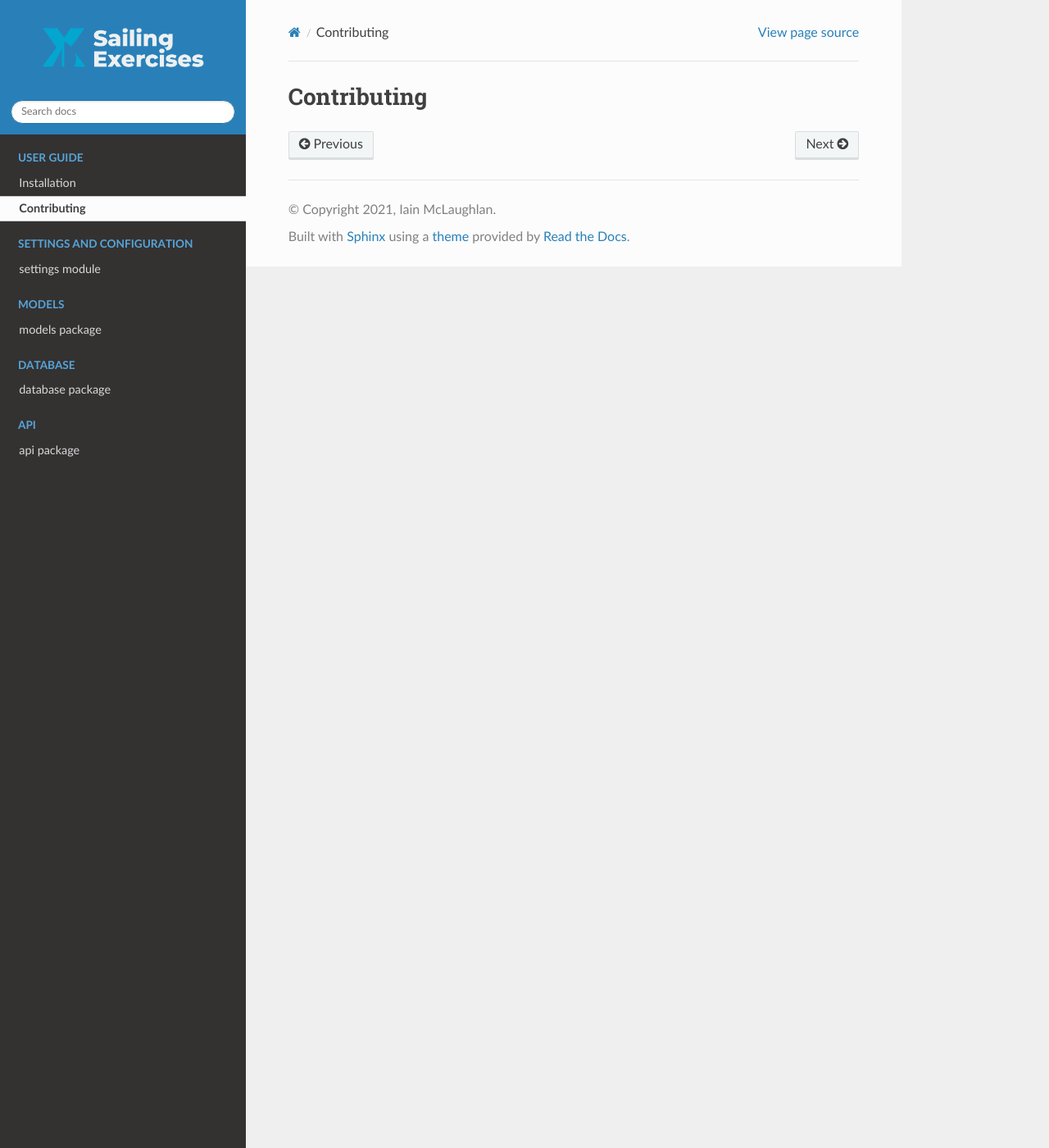
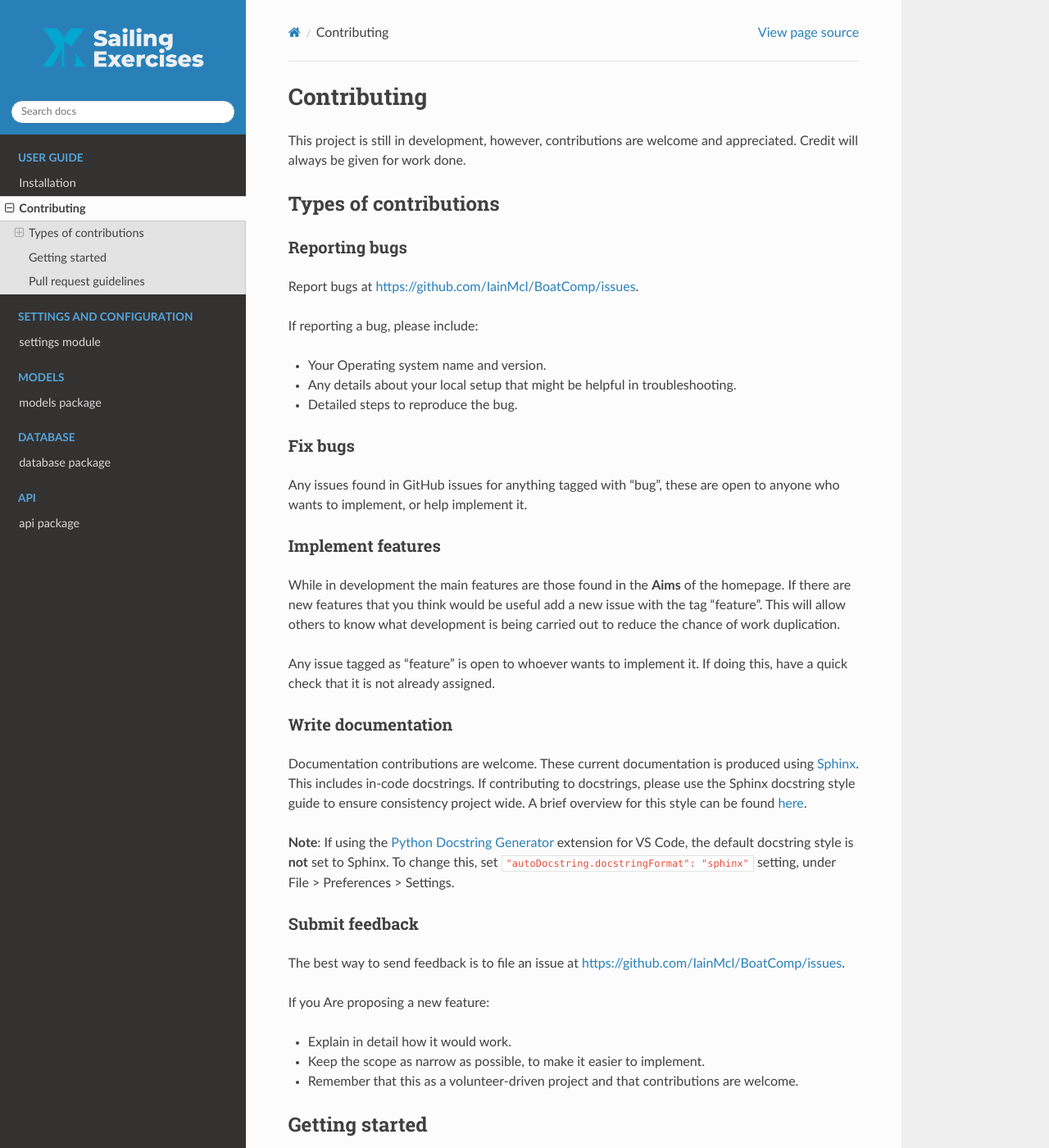
Before and after one commit to IainMcl/BoatComp, a Sphinx documentation site: the page built from docs/source/contributing.rst, in a window 1280 px wide and 1400 px high. Shown: the whole window at 82% size. Built offline with Sphinx 7.4.7 and the Read the Docs theme 2.0.0, drawn with Linux system fonts in a browser that asks for light colours; some of the changed text lies outside the part shown.

Commit message:
Install and contribution doc added.

```diff
--- a/docs/source/contributing.rst
+++ b/docs/source/contributing.rst
@@ -1,2 +1,132 @@
 Contributing
 ============
+
+This project is still in development, however, contributions are welcome and
+appreciated. Credit will always be given for work done.
+
+Types of contributions
+----------------------
+
+Reporting bugs
+^^^^^^^^^^^^^^
+
+Report bugs at https://github.com/IainMcl/BoatComp/issues.
+
+If reporting a bug, please include:
+
+* Your Operating system name and version.
+* Any details about your local setup that might be helpful in troubleshooting.
+* Detailed steps to reproduce the bug.
+
+Fix bugs
+^^^^^^^^
+
+Any issues found in GitHub issues for anything tagged with "bug", these are open
+to anyone who wants to implement, or help implement it.
+
+Implement features
+^^^^^^^^^^^^^^^^^^
+
+While in development the main features are those found in the **Aims** of the
+homepage. If there are new features that you think would be useful add a new
+issue with the tag "feature". This will allow others to know what development is
+being carried out to reduce the chance of work duplication.
+
+Any issue tagged as "feature" is open to whoever wants to implement it. If doing
+this, have a quick check that it is not already assigned.
+
+Write documentation
+^^^^^^^^^^^^^^^^^^^
+
+Documentation contributions are welcome. These current documentation is produced
+using `Sphinx <https://www.sphinx-doc.org/en/master/>`_. This includes in-code
+docstrings. If contributing to docstrings, please use the Sphinx docstring
+style guide to ensure consistency project wide. A brief overview for this style
+can be found `here <https://sphinx-rtd-tutorial.readthedocs.io/en/latest/docstrings.html>`_.
+
+**Note**: If using the `Python Docstring Generator <https://marketplace.visualstudio.com/items?itemName=njpwerner.autodocstring>`_
+extension for VS Code, the default docstring style is **not** set to Sphinx. To
+change this, set :code:`"autoDocstring.docstringFormat": "sphinx"` setting,
+under File > Preferences > Settings.
+
+Submit feedback
+^^^^^^^^^^^^^^^
+
+The best way to send feedback is to file an issue at https://github.com/IainMcl/BoatComp/issues.
+
+If you Are proposing a new feature:
+
+* Explain in detail how it would work.
+* Keep the scope as narrow as possible, to make it easier to implement.
+* Remember that this as a volunteer-driven project and that contributions are
+  welcome.
+
+Getting started
+---------------
+
+If you are looking to contribute, here are some setup steps for local
+development.
+
+#. Fork the *boatcomp* repo on GitHub.
+#. Clone your fork locally:
+
+   .. code-block:: git
+
+     $ git clone git@github.com:<your-user-name>/BoatComp.git
+
+#. Set up your virtual environment:
+
+   .. code-block:: bash
+
+     $ cd BoatComp
+     $ python -m venv ENV # Ensure your environment name (here ENV) is not included in version control.
+     $ python setup.py develop
+
+#. Create a branch for local development:
+
+   .. code-block:: git
+
+     $ git checkout -b <your-branch-name>
+
+   Use this branch for development as your :code:`main` branch.
+
+#. Type checking. We are trying to encourage the use of the typing functionality
+   added to python in version 3.9. For this to be checked, run :code:`mypy`
+   checks for all changes.
+
+   .. code-block:: bash
+
+     $ mypy <file-name.py>
+
+   This will identify any untyped, or incorrectly used variables. This is
+   particularly important with function definitions to encourage correct usage.
+
+
+#. When you are done making changes, check that your changes pass tests with
+   :code:`pytest` including different versions of Python using :code:`tox`.
+
+   .. code-block:: bash
+
+     $ pytest
+     $ tox
+
+#. Commit and push your changes to GitHub:
+
+   .. code-block:: bash
+
+     $ git add .
+     $ git commit -m "Short description" -m "Long description"
+     $ git push origin <your-branch-name>
+
+#. Submit a pull request through the GitHub website.
+
+
+Pull request guidelines
+-----------------------
+
+Before you submit a pull request, check that it meets these guideline:
+
+#. The pull request should include tests.
+#. If the pull request adds functionality, the docs should be updates. Put your
+   new functionality into a docstring.
+#. Check any other requirements to pass builds.
--- a/docs/source/installation.rst
+++ b/docs/source/installation.rst
@@ -34,7 +34,7 @@ Dependencies
 
 All of the following are for base dependencies. A full list of installed
 dependencies i.e. the result of :code:`$ pip freeze` can be found in
-`requirements-all.txt <../../requirements-all.txt>`_.
+`requirements-all.txt <https://github.com/IainMcl/BoatComp/blob/main/requirements-all.txt>`_.
 
 Usage packages
 ^^^^^^^^^^^^^^
```
